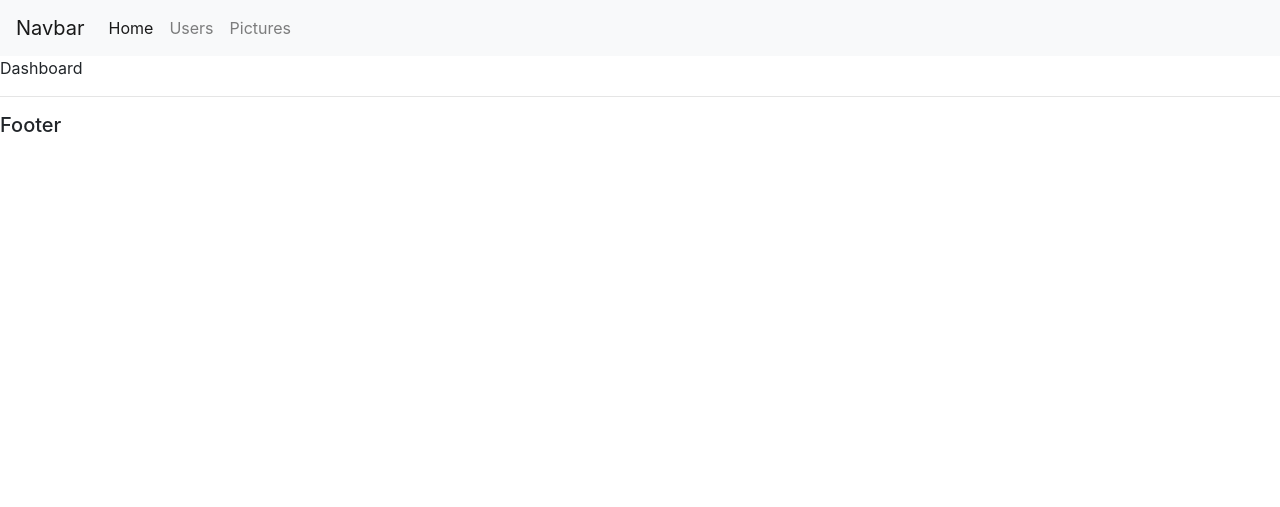
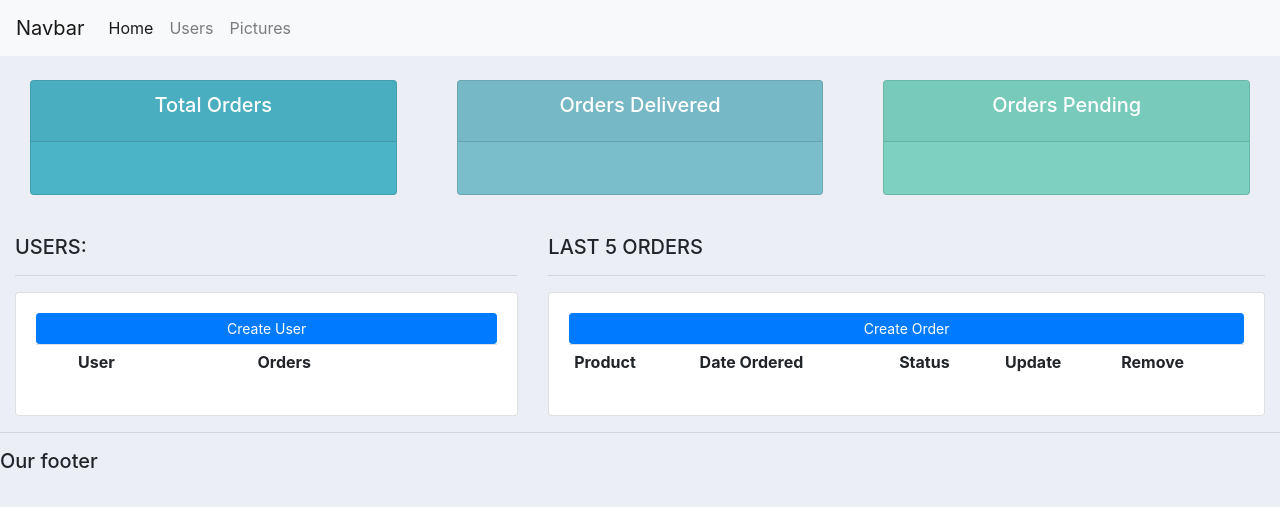
Before and after one commit to GeneraalMaritz/Photo-Uploader, a Django app: page / in a window 1280 px wide. Shown: the top 507 px of the page. Run offline with Django 3.2, Linux system fonts and the light colour scheme; lists and menus that the app fills with data are empty; some libraries are stand-ins or nearby versions.

Commit message:
Changes to project files

```diff
--- a/Photo_Uploder/accounts/templates/accounts/dashboard.html
+++ b/Photo_Uploder/accounts/templates/accounts/dashboard.html
@@ -1,7 +1,46 @@
-{% extends 'accounts/main.html' %}
+{%  extends 'accounts/main.html' %}
 
 {% block content %}
 
-    <p>Dashboard</p>
+{%  include 'accounts/status.html' %}
+
+<br>
+
+<div class="row">
+	<div class="col-md-5">
+		<h5>USERS:</h5>
+		<hr>
+		<div class="card card-body">
+			<a class="btn btn-primary  btn-sm btn-block" href="">Create User</a>
+			<table class="table table-sm">
+				<tr>
+					<th></th>
+					<th>User</th>
+					<th>Orders</th>
+				</tr>
+
+			</table>
+		</div>
+	</div>
+
+	<div class="col-md-7">
+		<h5>LAST 5 ORDERS</h5>
+		<hr>
+		<div class="card card-body">
+			<a class="btn btn-primary  btn-sm btn-block" href="">Create Order</a>
+			<table class="table table-sm">
+				<tr>
+					<th>Product</th>
+					<th>Date Ordered</th>
+					<th>Status</th>
+					<th>Update</th>
+					<th>Remove</th>
+				</tr>
+
+			</table>
+		</div>
+	</div>
+
+</div>
 
 {% endblock %}
--- a/Photo_Uploder/accounts/templates/accounts/main.html
+++ b/Photo_Uploder/accounts/templates/accounts/main.html
@@ -1,24 +1,53 @@
 <!DOCTYPE html>
-<html lang="en">
+<html>
 <head>
-    <meta charset="UTF-8">
-    <title>Photo Uploader</title>
-    <link rel="stylesheet" href="https://stackpath.bootstrapcdn.com/bootstrap/4.3.1/css/bootstrap.min.css" integrity="sha384-ggOyR0iXCbMQv3Xipma34MD+dH/1fQ784/j6cY/iJTQUOhcWr7x9JvoRxT2MZw1T" crossorigin="anonymous">
+	<title>Photo Uploader</title>
+	<link rel="stylesheet" href="https://stackpath.bootstrapcdn.com/bootstrap/4.3.1/css/bootstrap.min.css" integrity="sha384-ggOyR0iXCbMQv3Xipma34MD+dH/1fQ784/j6cY/iJTQUOhcWr7x9JvoRxT2MZw1T" crossorigin="anonymous">
+
+
+	<style>
+
+		#logo{
+		}
+
+		body{
+			background-color: #ebeff5;
+		}
+
+
+		#total-orders{
+			background-color: #4cb4c7;
+		}
+
+
+		#orders-delivered{
+			background-color: #7abecc;
+		}
+
+		#orders-pending{
+			background-color: #7CD1C0;
+		}
+
+
+
+
+	</style>
 </head>
 <body>
+	{%  include 'accounts/navbar.html' %}
+	<div class="container-fluid">
+	{% block content %}
 
-{% include 'accounts/navbar.html' %}
 
-{% block content %}
 
-{% endblock %}
-<hr>
-<h5>Footer</h5>
+	{% endblock %}
+    </div>
+	<hr>
+	<h5>Our footer</h5>
 
 </body>
 
 <script src="https://code.jquery.com/jquery-3.3.1.slim.min.js" integrity="sha384-q8i/X+965DzO0rT7abK41JStQIAqVgRVzpbzo5smXKp4YfRvH+8abtTE1Pi6jizo" crossorigin="anonymous"></script>
 <script src="https://cdnjs.cloudflare.com/ajax/libs/popper.js/1.14.7/umd/popper.min.js" integrity="sha384-UO2eT0CpHqdSJQ6hJty5KVphtPhzWj9WO1clHTMGa3JDZwrnQq4sF86dIHNDz0W1" crossorigin="anonymous"></script>
 <script src="https://stackpath.bootstrapcdn.com/bootstrap/4.3.1/js/bootstrap.min.js" integrity="sha384-JjSmVgyd0p3pXB1rRibZUAYoIIy6OrQ6VrjIEaFf/nJGzIxFDsf4x0xIM+B07jRM" crossorigin="anonymous"></script>
-
 </html>
--- /dev/null
+++ b/Photo_Uploder/accounts/templates/accounts/status.html
@@ -0,0 +1,42 @@
+<br>
+
+<div class="row">
+	<div class="col">
+		<div class="col-md">
+			<div class="card text-center text-white  mb-3" id="total-orders">
+			  	<div class="card-header">
+			  		<h5 class="card-title">Total Orders</h5>
+			  	</div>
+			  	<div class="card-body">
+			    	<h3 class="card-title"></h3>
+			  	</div>
+			</div>
+		</div>
+	</div>
+
+	<div class="col">
+		<div class="col-md">
+			<div class="card text-center text-white  mb-3" id="orders-delivered">
+			  	<div class="card-header">
+			  		<h5 class="card-title">Orders Delivered</h5>
+			  	</div>
+			  	<div class="card-body">
+			    	<h3 class="card-title"></h3>
+			  	</div>
+			</div>
+		</div>
+	</div>
+
+	<div class="col">
+		<div class="col-md">
+			<div class="card text-center text-white  mb-3" id="orders-pending">
+			  	<div class="card-header">
+			  		<h5 class="card-title">Orders Pending</h5>
+			  	</div>
+			  	<div class="card-body">
+			    	<h3 class="card-title"></h3>
+			  	</div>
+			</div>
+		</div>
+	</div>
+</div>
```
Also changed, not shown: Photo_Uploder/Photo_Uploder/settings.py (+7 -1 lines), Photo_Uploder/accounts/templates/accounts/pictures.html (+22 -3 lines), Photo_Uploder/accounts/templates/accounts/user.html (+64 -2 lines).
